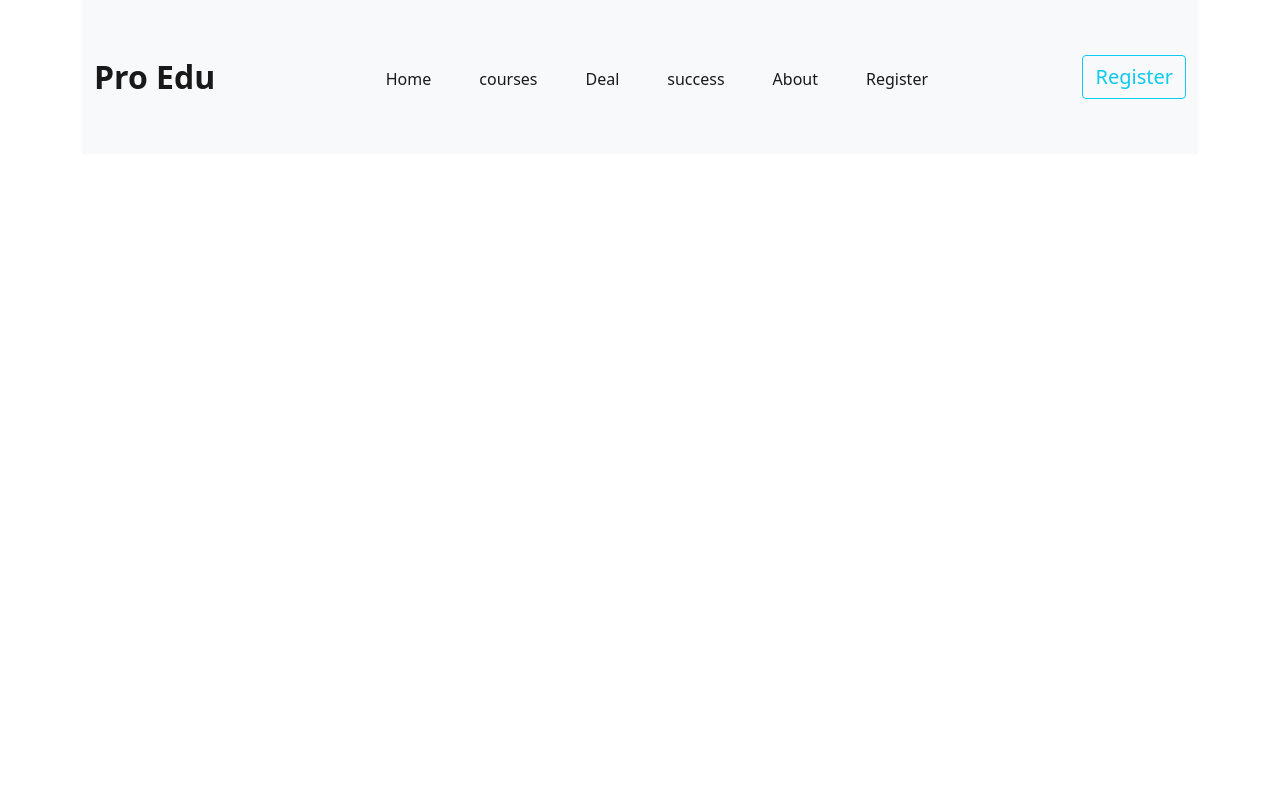
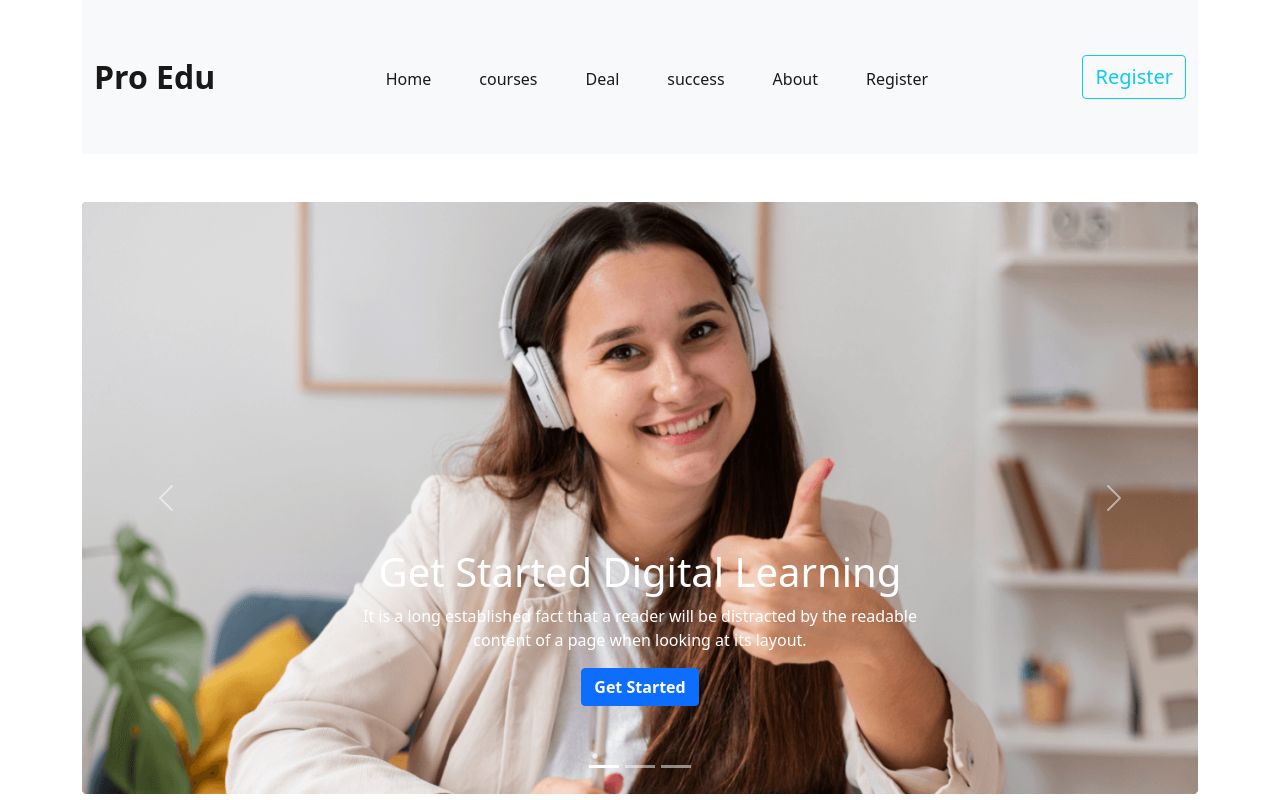
Before and after one commit to AsifAhmedSahil/edtech_website, a plain HTML site: page index.html in a window 1280 px wide. Drawn offline with nearby package versions, Linux system fonts and the light colour scheme.

Commit message:
slider done

```diff
--- a/index.html
+++ b/index.html
@@ -75,5 +75,63 @@
         </div>
       </nav>
     </header>
+
+         <!-- slider starts -->
+
+         <section class="mt-5 container ">
+          <div id="carouselExampleCaptions" class="carousel slide" data-bs-ride="false">
+            <div class="carousel-indicators">
+                <button type="button" data-bs-target="#carouselExampleCaptions" data-bs-slide-to="0" class="active"
+                    aria-current="true" aria-label="Slide 1"></button>
+                <button type="button" data-bs-target="#carouselExampleCaptions" data-bs-slide-to="1"
+                    aria-label="Slide 2"></button>
+                <button type="button" data-bs-target="#carouselExampleCaptions" data-bs-slide-to="2"
+                    aria-label="Slide 3"></button>
+            </div>
+            <div class="carousel-inner">
+                <div class="carousel-item active">
+                    <img src="images/cover/cover-1.png" class="d-block w-100 img-fluid " alt="/">
+                    <div class="carousel-caption w-50 m-auto mb-5">
+                        <h1>Get Started Digital Learning</h1>
+                        <p>It is a long established fact that a reader will be distracted by the readable
+                            content of
+                            a page when looking at its layout.</p>
+                        <button type="button" class="btn btn-primary fw-bold">Get Started</button>
+                    </div>
+                </div>
+                <div class="carousel-item">
+                    <img src="images/cover/cover-2.jpg" class="d-block w-100 img-fluid" alt="/">
+                    <div class="carousel-caption w-50 m-auto mb-5">
+                        <h1>Get Started Digital Learning</h1>
+                        <p>It is a long established fact that a reader will be distracted by the readable
+                            content of
+                            a page when looking at its layout.</p>
+                        <button type="button" class="btn btn-primary fw-bold">Get Started</button>
+                    </div>
+                </div>
+                <div class="carousel-item">
+                    <img src="images/cover/cover-3.jpg" class="d-block w-100 img-fluid" alt="/">
+                    <div class="carousel-caption w-50 m-auto mb-5">
+                        <h1>Get Started Digital Learning</h1>
+                        <p>It is a long established fact that a reader will be distracted by the readable
+                            content of
+                            a page when looking at its layout.</p>
+                        <button type="button" class="btn btn-primary fw-bold">Get Started</button>
+                    </div>
+                </div>
+                <button class="carousel-control-prev" type="button" data-bs-target="#carouselExampleCaptions"
+                    data-bs-slide="prev">
+                    <span class="carousel-control-prev-icon" aria-hidden="true"></span>
+                    <span class="visually-hidden">Previous</span>
+                </button>
+                <button class="carousel-control-next" type="button" data-bs-target="#carouselExampleCaptions"
+                    data-bs-slide="next">
+                    <span class="carousel-control-next-icon" aria-hidden="true"></span>
+                    <span class="visually-hidden">Next</span>
+                </button>
+            </div>
+        </section>
+
+
   </body>
 </html>
```
